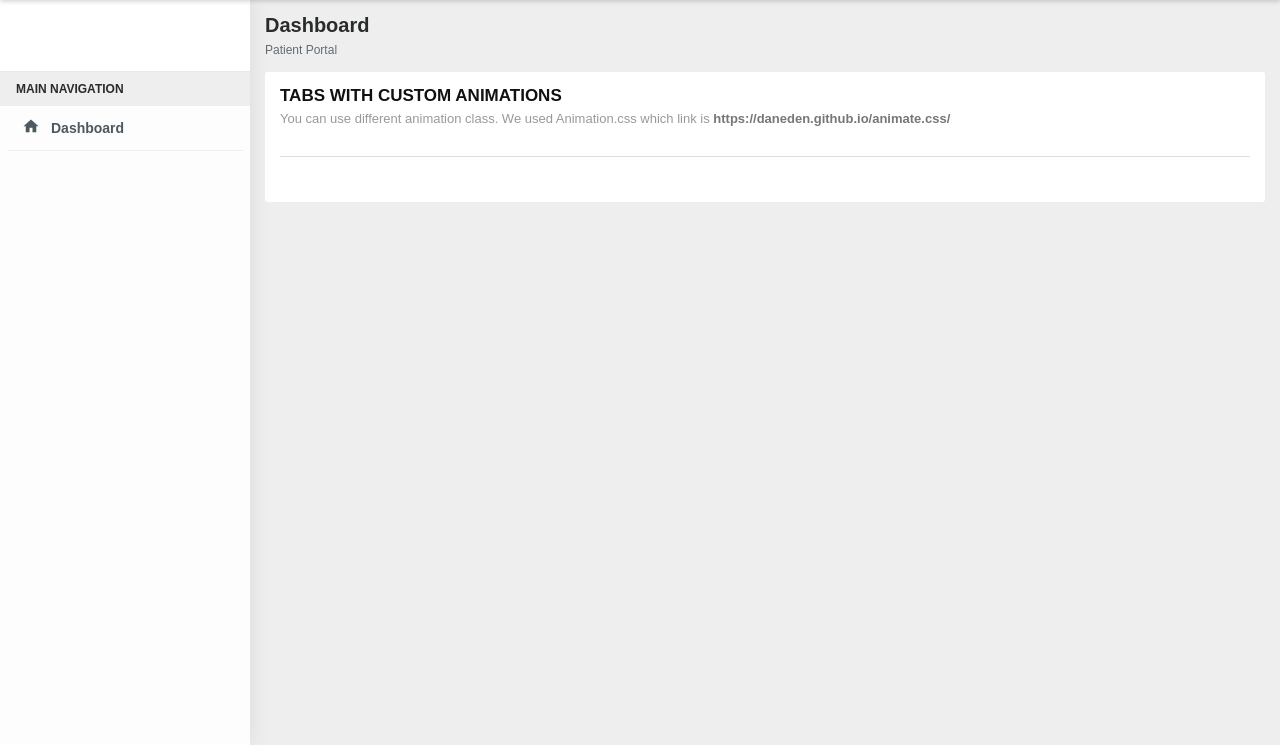
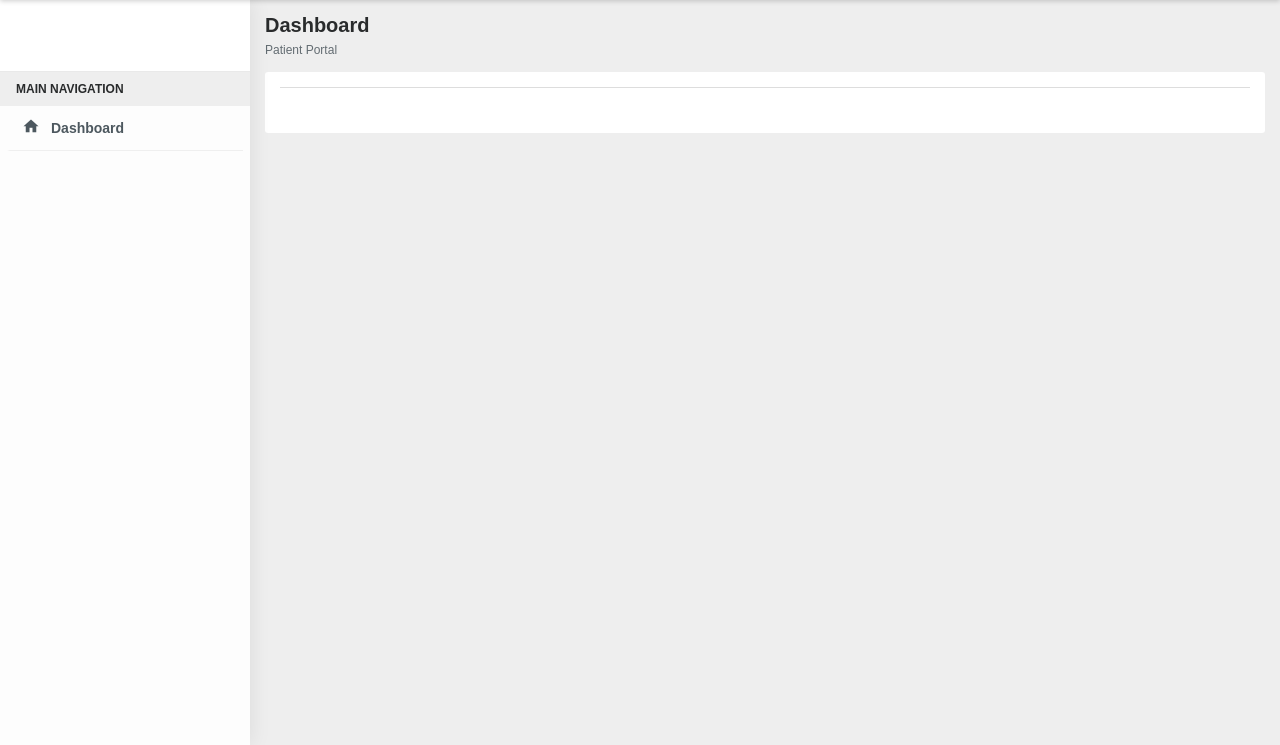
Before and after one commit to UBprojects/patient_ui, a Django app: template patient_ui/templates/patient_ui/app/dashboard.html in a window 1280 px wide. Shown: the part 55-800 px from the top of the page. Run offline with Django 3.2, Linux system fonts and the light colour scheme; the template is opened without the code that fills it, so the values that code supplies are empty; parts of the project's set-up code (start-up, migrations or seed data) failed here and were passed over; some libraries are stand-ins or nearby versions; some web fonts are replaced.

Commit message:
changing the UI

```diff
--- a/patient_ui/templates/patient_ui/app/dashboard.html
+++ b/patient_ui/templates/patient_ui/app/dashboard.html
@@ -31,12 +31,6 @@
         <div class="row clearfix">
             <div class="col-lg-12 col-md-12 col-sm-12">
                 <div class="card">
-                    <div class="header">
-                        <h2> TABS WITH CUSTOM ANIMATIONS <small>You can use different animation class. We used
-                            Animation.css which link is <a href="https://daneden.github.io/animate.css/"
-                                                           target="_blank">https://daneden.github.io/animate.css/</a></small>
-                        </h2>
-                    </div>
                     <div class="body">
                         <div class="row clearfix">
                             <div class="col-sm-12 col-md-12 col-lg-12">
```
